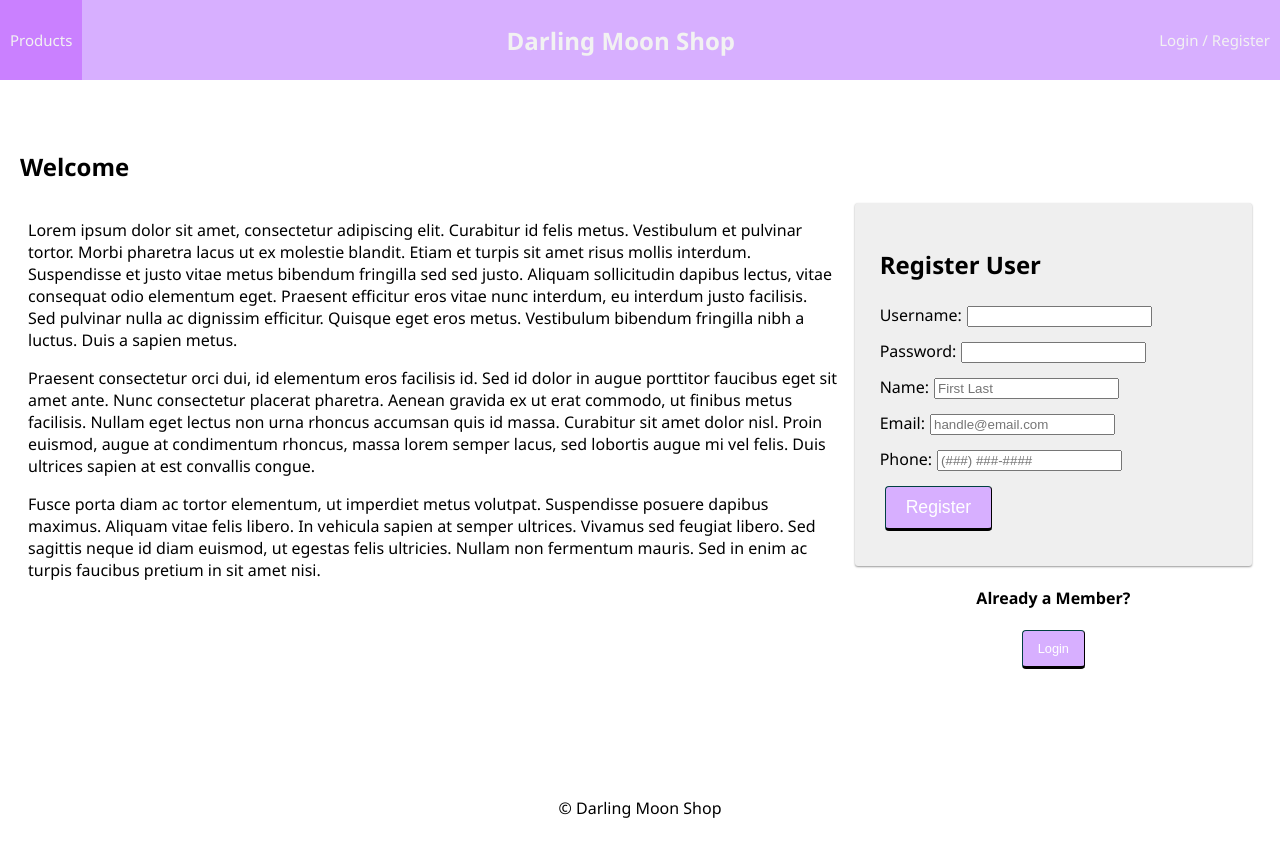
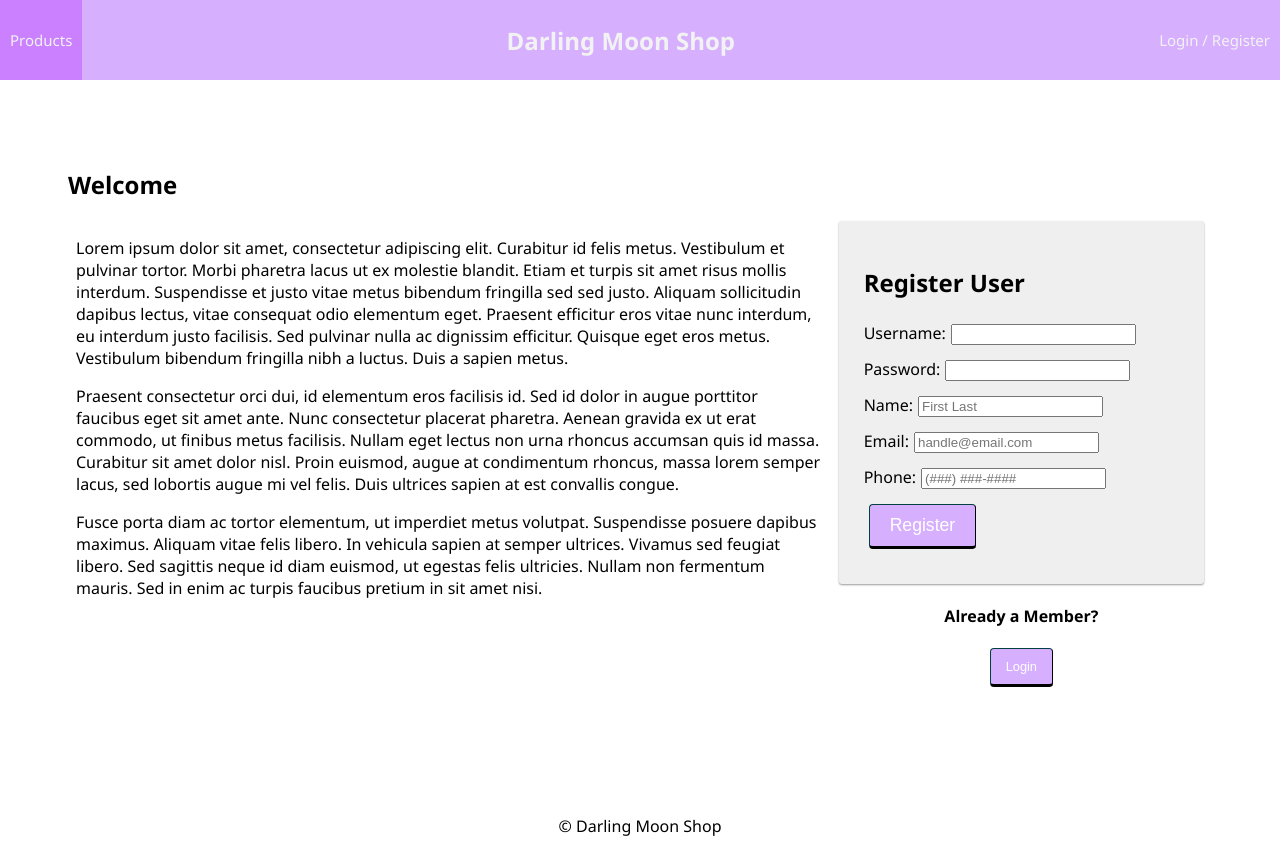
Before and after one commit to yherxx461/darling-moon-shop, a React (Vite) app: page /products#/home in a window 1280 px wide. Built offline with nearby package versions, Linux system fonts and the light colour scheme; no server answers.

Commit message:
created css file for ProductsPage and imported

```diff
--- /dev/null
+++ b/src/components/ProductsPage/ProductsPage.css
@@ -0,0 +1,4 @@
+.container {
+  margin: 3em;
+  margin-top: 3em;
+}
--- a/src/components/ProductsPage/ProductsPage.jsx
+++ b/src/components/ProductsPage/ProductsPage.jsx
@@ -2,6 +2,7 @@
 import { useDispatch, useSelector } from 'react-redux';
 import { useEffect } from 'react';
 import { useHistory } from 'react-router-dom';
+import './ProductsPage.css';
 
 // Material UI Imports
 import Grid from '@mui/material/Grid';
@@ -35,7 +36,7 @@
         {/* TO-DO: Need to do fetching of all the products in the inventory */}
         {products.map((product) => {
           return (
-            <Grid key={product.id} item xs={12} md={4} lg={4}>
+            <Grid key={product.id} item xs={12} md={3} lg={3}>
               <Box sx={{ flexGrow: 1 }}>
                 <Card
                   sx={{ maxWidth: 250 }}
```
Also changed, not shown: src/components/ProductsPage/ProductPage.css (deleted).
